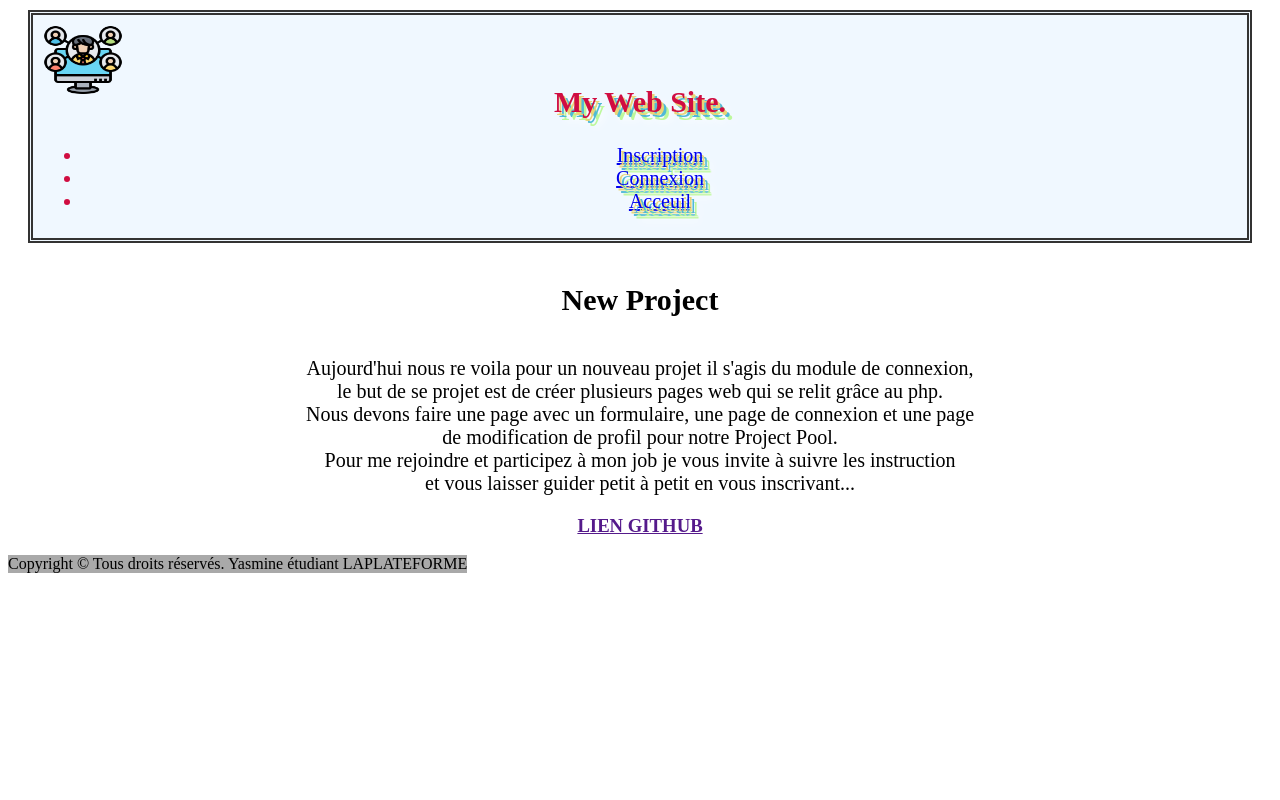
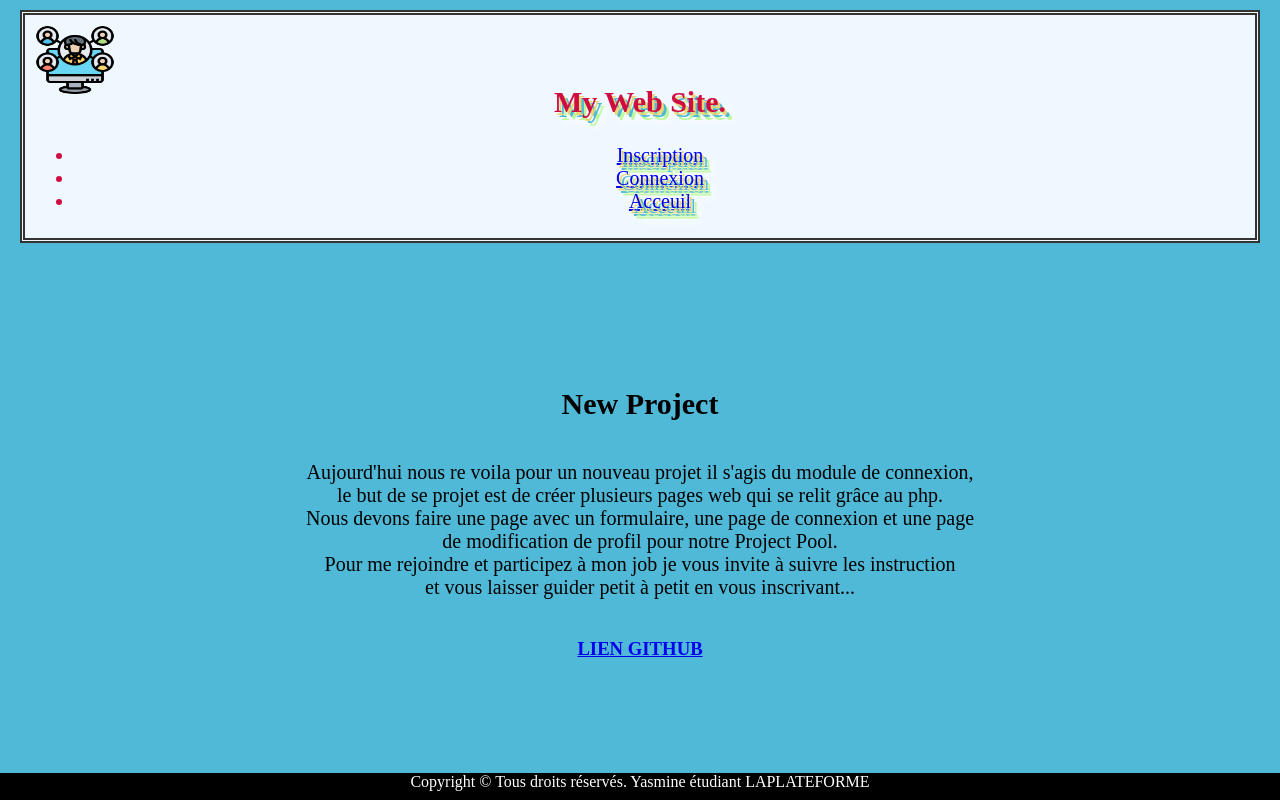
Before and after one commit to yasmine-rouabhia/moduleconnexion, a PHP site: page / in a window 1280 px wide. Run offline with PHP 8.4, Linux system fonts and the light colour scheme.

Commit message:
mise a jour fini

```diff
--- a/CSS/acceuil.css
+++ b/CSS/acceuil.css
@@ -2,7 +2,6 @@ img
 {
     width: 80px;
     height: 70px;
-
 }
 
 header
@@ -18,6 +17,7 @@ header
     margin: 10px 20px 10px 20px;
     padding: 5px;
     background:aliceblue;
+    font-family:Corbel;
 }
 
 .hautdepage
@@ -34,65 +34,68 @@ margin :5px;
 {
     width: 30px;
     height: 35px;
-
-}
-.titre
-{
-
-}
-
-.menu
-{
-
-}
-
-h1
-{
-
-
-}
-
-.partiun
-{
-
-
 }
 
 h4
 {
     text-align: center;
     font-size: 30px;
+    font-family: Corbel
 }
 
 p
 {
     text-align: center;
     font-size: 20px;
+    font-family: Corbel
 }
 
 body
 {
-    background: ;
+    display: flex;
+    min-height: 100vh;
+    margin: 0;
+    flex-direction: column;
+    background-color: #50b9d7;
+}
 
 
+.site-footer
+ {
+    flex: 1;
+ }
 
-
-
+body, html
+{
+    height: 100%;
+    overflow: hidden;
 }
 
 .liens
- {
+{
     text-align: center;
- }
+}
 
-footer
+.conect
 {
-    background: darkgrey;
-    position: fixed;
+    display: flex;
+    justify-content: center;
+    height: 65%;
+    flex-direction: column;
 }
 
 .copyright
 {
+    display: flex;
+    justify-content:center;
     text-align: center;
+    width: 100%;
+    align-content: flex-end;
+    color: white;
+}
 
+footer
+{
+    position: relative;
+    background-color: black;
 }
--- a/CSS/inscription.css
+++ b/CSS/inscription.css
@@ -4,6 +4,7 @@
     justify-content: center;
     text-align: center;
     color: grey;
+    height: 65%;
 }
 
 
@@ -17,7 +18,7 @@ body
     background: linear-gradient(white,#bdf89c);
     background-repeat: no-repeat ;
     font-size: larger;
-
+    height: 100%;
 }
 
 input
--- a/admin.php
+++ b/admin.php
@@ -18,7 +18,7 @@ $utilisateurs = mysqli_fetch_all($requete,MYSQLI_ASSOC);
     <meta http-equiv="X-UA-Compatible" content="IE-edge">
     <meta name="viewport" content="width=device-width, initial-scale=1.0">
     <link rel="stylesheet" href="CSS/acceuil.css">
-    <link rel="stylesheet" href="admin.css">
+    <link rel="stylesheet" href="CSS/admin.css">
     <title>Module de connexion</title>
 </head>
 <body>
@@ -68,7 +68,7 @@ $utilisateurs = mysqli_fetch_all($requete,MYSQLI_ASSOC);
         </div>
     </table>
     </tbody>
-<footer>
+<footer class="site-footer">
     <div class="copyright">
         Copyright © Tous droits réservés. Yasmine étudiant LAPLATEFORME
     </div>
--- a/index.php
+++ b/index.php
@@ -39,6 +39,7 @@ session_start();
             </nav>
         </div>
     </header>
+    <div class="conect">
         <section class="partiun">
             <h4>
                 New Project
@@ -54,12 +55,13 @@ session_start();
         </section>
 
         <section class="liens">
-           <h3><a href="">LIEN GITHUB</a></h3>
+           <h3><a href="https://github.com/yasmine-rouabhia/moduleconnexion">LIEN GITHUB</a></h3>
         </section>
     <?php
     }
     ?>
-    <footer>
+    </div>
+<footer class="site-footer">
     <div class="copyright">
         Copyright © Tous droits réservés. Yasmine étudiant LAPLATEFORME
     </div>
--- a/inscription.php
+++ b/inscription.php
@@ -143,7 +143,7 @@ mysqli_set_charset($bdd, 'utf8');
     ?>
 </div>
 </tbody>
-<footer>
+<footer class="site-footer">
     <div class="copyright">
         Copyright © Tous droits réservés. Yasmine étudiant LAPLATEFORME
     </div>
```
Also changed, not shown: CSS/admin.css (+2 -5 lines), CSS/connexion.css (+9 -1 lines), CSS/profil.css (+21 -0 lines), connexion.php (+7 -4 lines), profil.php (+11 -8 lines). Lines whose indentation alone changed are shown as unchanged.
